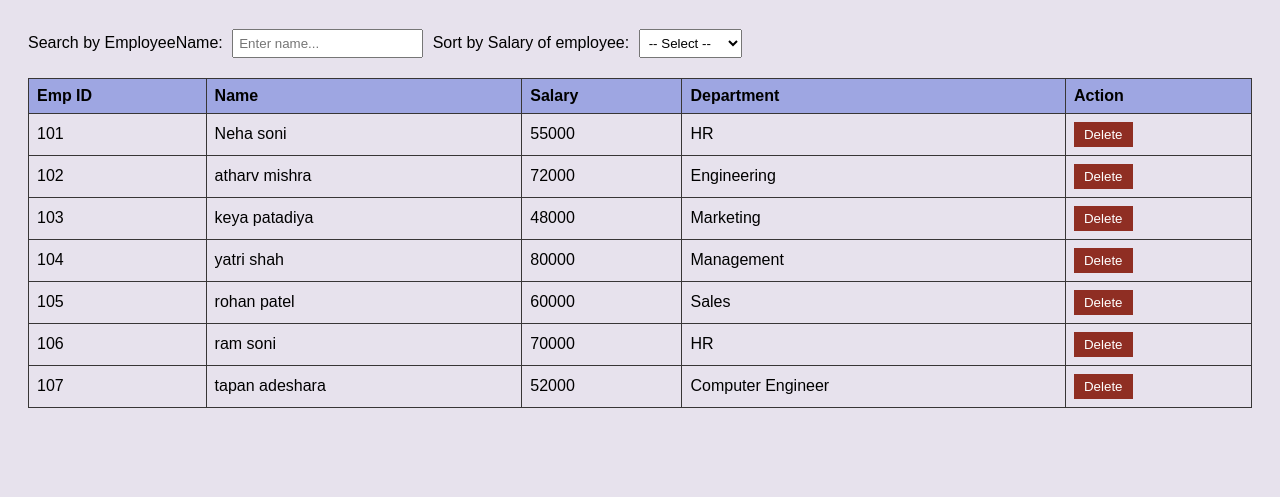
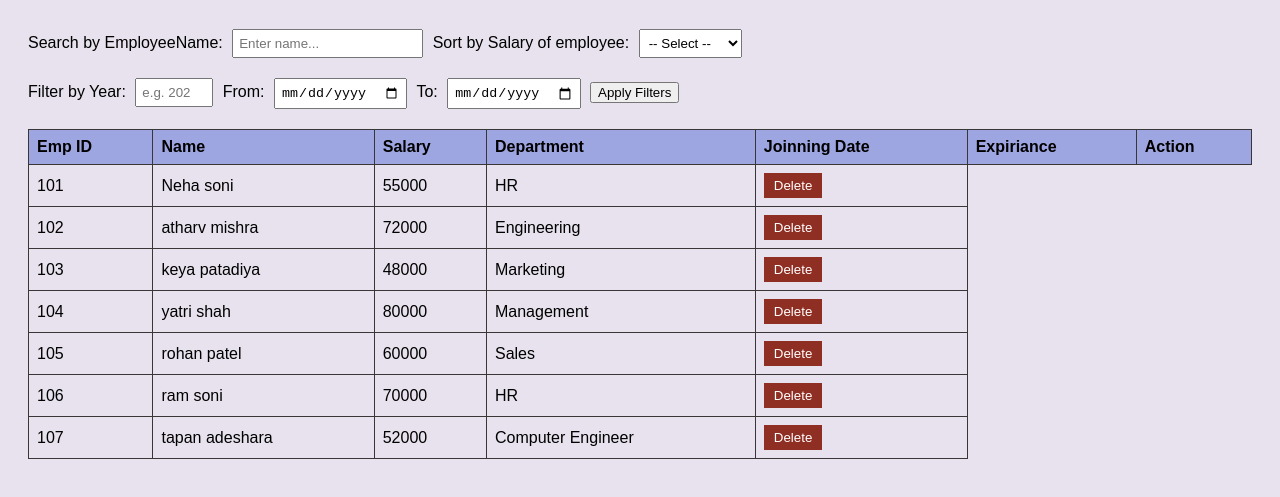
Before and after one commit to Tapancodezeros/javascript-demo, a plain HTML site: page index.html in a window 1280 px wide. Shown: the part 89-586 px from the top of the page. Drawn offline with Linux system fonts and the light colour scheme.

Commit message:
Update index.html

```diff
--- a/index.html
+++ b/index.html
@@ -18,6 +18,19 @@
     <option value="asc">Ascending</option>
     <option value="desc">Descending</option>
   </select>
+  <div>
+  <label for="yearFilter">Filter by Year:</label>
+  <input type="number" id="yearFilter" min="2010" max="2100" placeholder="e.g. 2023">
+
+  <label for="fromDate">From:</label>
+  <input type="date" id="fromDate">
+
+  <label for="toDate">To:</label>
+  <input type="date" id="toDate">
+
+  <button onclick="applyFilters()">Apply Filters</button>
+</div>
+<div id="countDisplay"></div>
 
   <table>
     <thead>
@@ -26,6 +39,8 @@
         <th>Name</th>
         <th>Salary</th>
         <th>Department</th>
+        <th>Joinning Date</th>
+        <th>Expiriance</th>
         <th>Action</th>
       </tr>
     </thead>
```
